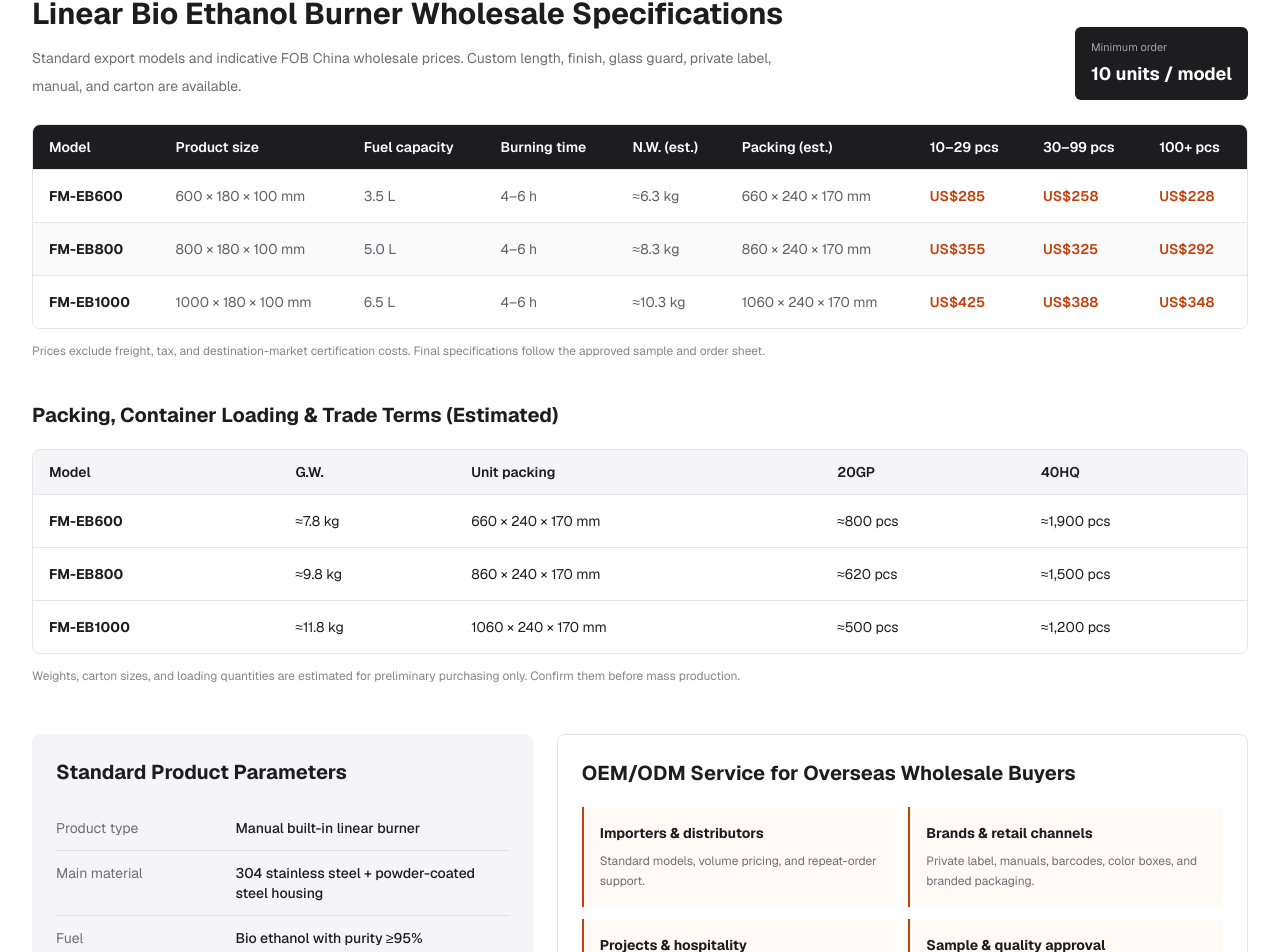
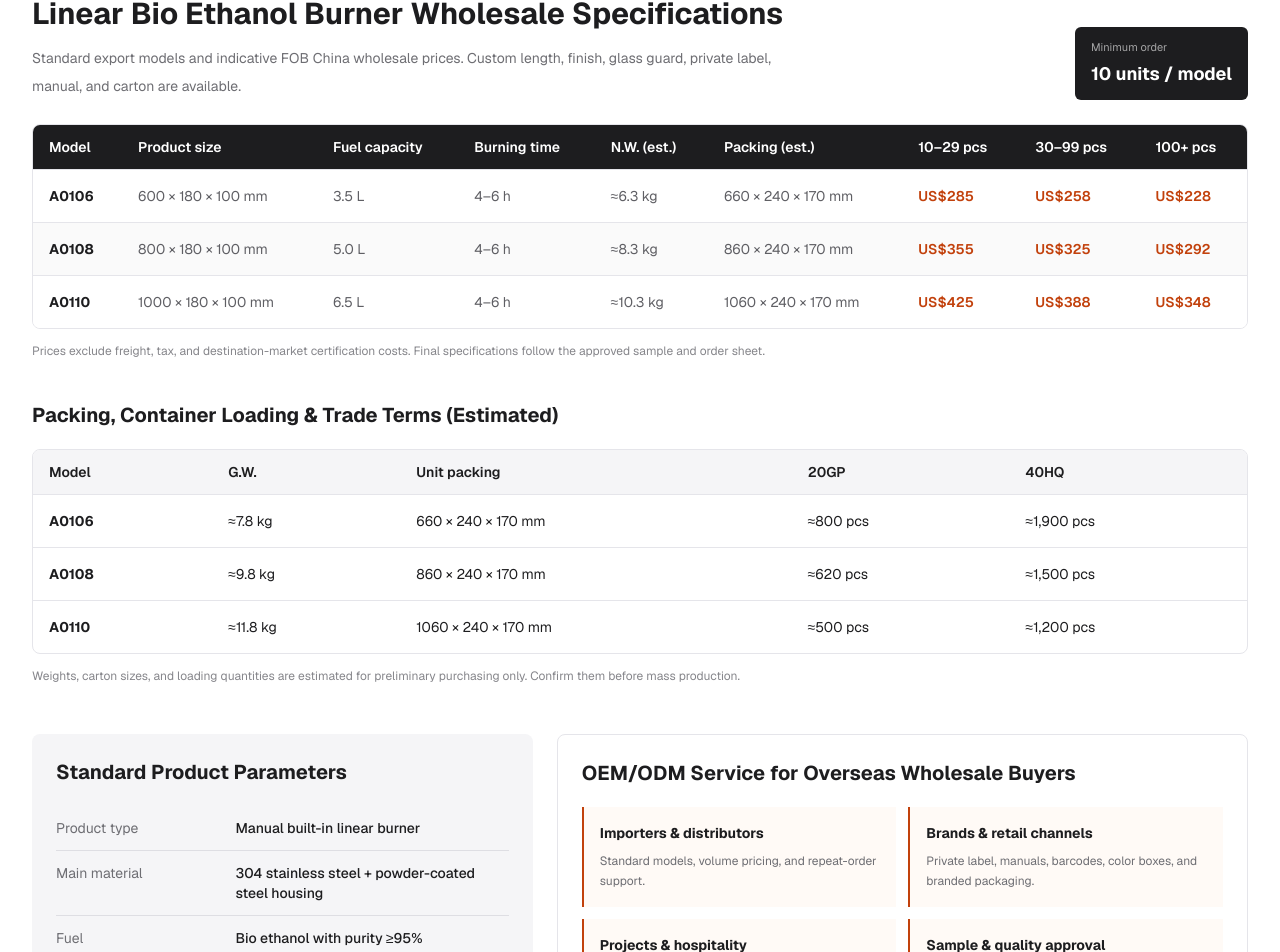
Before and after one commit to kanv34-bot/sfireplace, a Next.js app: page /en/products/p3_14 in a window 1280 px wide. Shown: the part 993-1945 px from the top of the page. Built offline with nearby package versions, Linux system fonts and the light colour scheme.

Commit message:
Fix p3_14 ethanol model codes

```diff
--- a/src/app/[lang]/products/[id]/page.tsx
+++ b/src/app/[lang]/products/[id]/page.tsx
@@ -48,7 +48,7 @@ const whatsappWholesaleUrl =
 
 const ethanolWholesaleModels = [
   {
-    model: "FM-EB600",
+    model: "A0106",
     size: "600 × 180 × 100 mm",
     capacity: "3.5 L",
     burnTime: "4–6 h",
@@ -62,7 +62,7 @@ const ethanolWholesaleModels = [
     price100: "US$228",
   },
   {
-    model: "FM-EB800",
+    model: "A0108",
     size: "800 × 180 × 100 mm",
     capacity: "5.0 L",
     burnTime: "4–6 h",
@@ -76,7 +76,7 @@ const ethanolWholesaleModels = [
     price100: "US$292",
   },
   {
-    model: "FM-EB1000",
+    model: "A0110",
     size: "1000 × 180 × 100 mm",
     capacity: "6.5 L",
     burnTime: "4–6 h",
```
